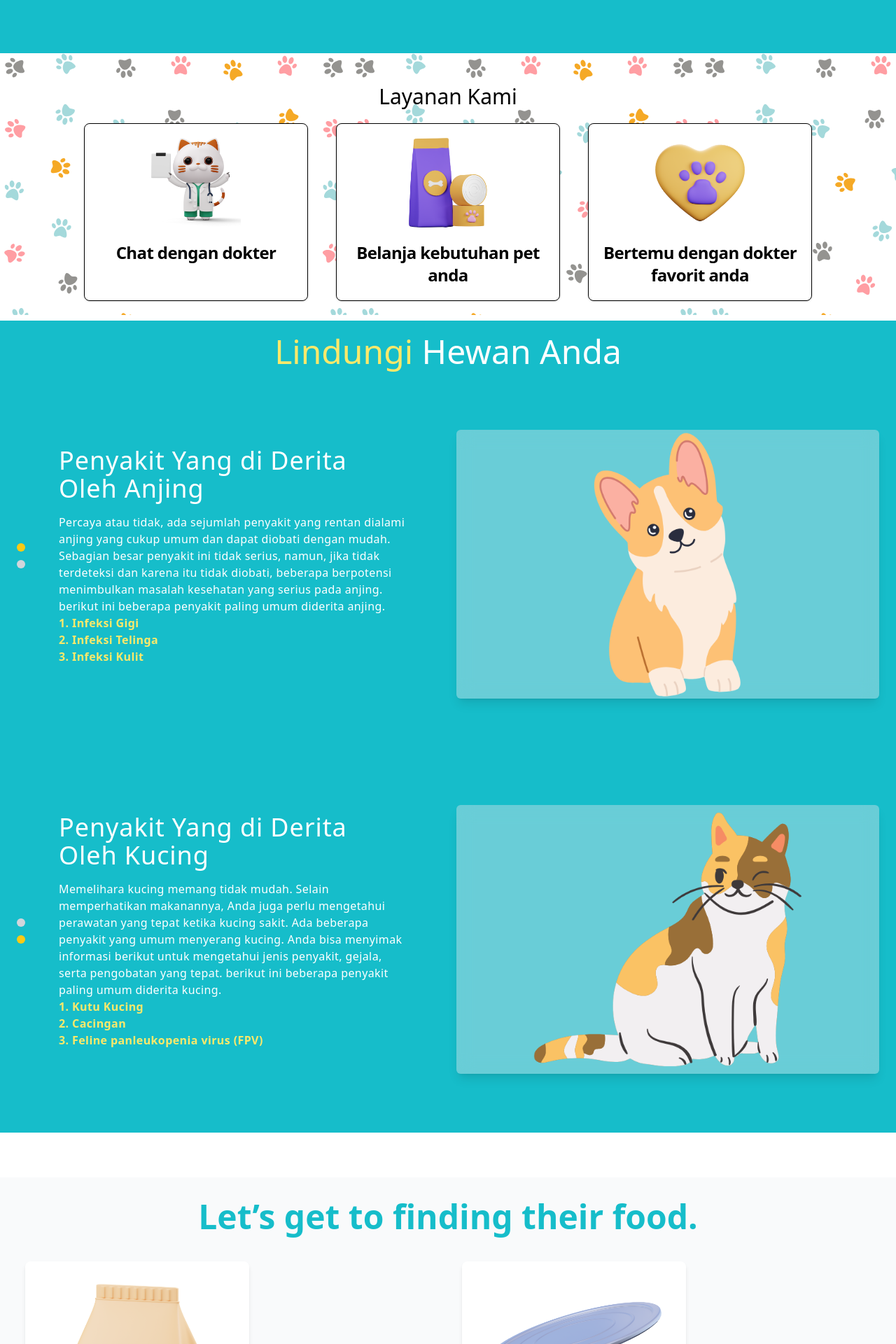
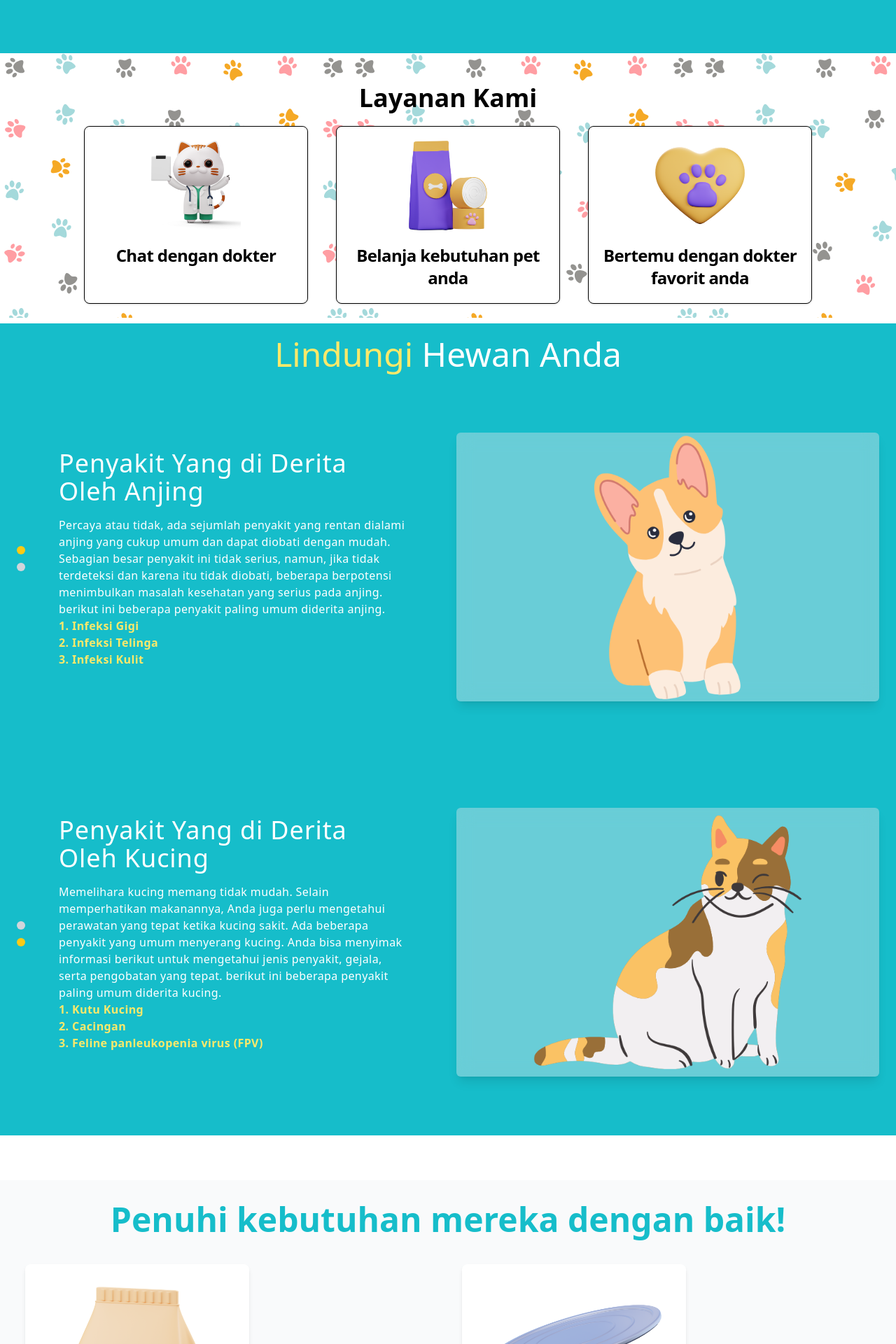
Before and after one commit to baehaky/heloPet, a React (Vite) app: page / in a window 1280 px wide. Shown: the part 520-2440 px from the top of the page at 70% size. Built offline with nearby package versions, Linux system fonts and the light colour scheme.

Commit message:
modified:   src/components/OurService.jsx 	modified:   src/components/ShoppingPage.jsx

```diff
--- a/src/components/OurService.jsx
+++ b/src/components/OurService.jsx
@@ -4,7 +4,6 @@ import message from "../assets/7.png";
 import shop from "../assets/6.png";
 import doctor from "../assets/5.png";
 import bg_ from "../assets/22.png";
-
 
 export default function OurService() {
   const backgroundImageStyle = {
@@ -17,7 +16,7 @@ export default function OurService() {
         style={backgroundImageStyle}
       >
         <div>
-          <h1 className="text-3xl text-center">Layanan Kami</h1>
+          <h1 className="text-4xl text-center font-semibold">Layanan Kami</h1>
         </div>
         <div className="flex justify-center gap-x-10 gap-y-10 flex-wrap">
           <Card angka={1} text={"Chat dengan dokter"} img={message} />
--- a/src/components/ShoppingPage.jsx
+++ b/src/components/ShoppingPage.jsx
@@ -3,10 +3,10 @@ import Carousel from "react-multi-carousel";
 import "react-multi-carousel/lib/styles.css";
 import { FontAwesomeIcon } from "@fortawesome/react-fontawesome";
 import { faArrowRight, faArrowLeft } from "@fortawesome/free-solid-svg-icons";
-import food1 from "../assets/15.png"
-import food2 from "../assets/16.png"
-import food3 from "../assets/18.png"
-import food4 from "../assets/8.png"
+import food1 from "../assets/15.png";
+import food2 from "../assets/16.png";
+import food3 from "../assets/18.png";
+import food4 from "../assets/8.png";
 import drug1 from "../assets/12.png";
 import drug2 from "../assets/11.png";
 export default function ShoppingPage() {
@@ -97,7 +97,7 @@ export default function ShoppingPage() {
     >
       <div className="px-4 mx-auto max-w-screen-xl">
         <h2 className="text-5xl font-bold mb-5 text-center text-teal-400 dark:text-white">
-          Let’s get to finding their food.
+          Penuhi kebutuhan mereka dengan baik!
         </h2>
         <Carousel
           responsive={responsive}
```
